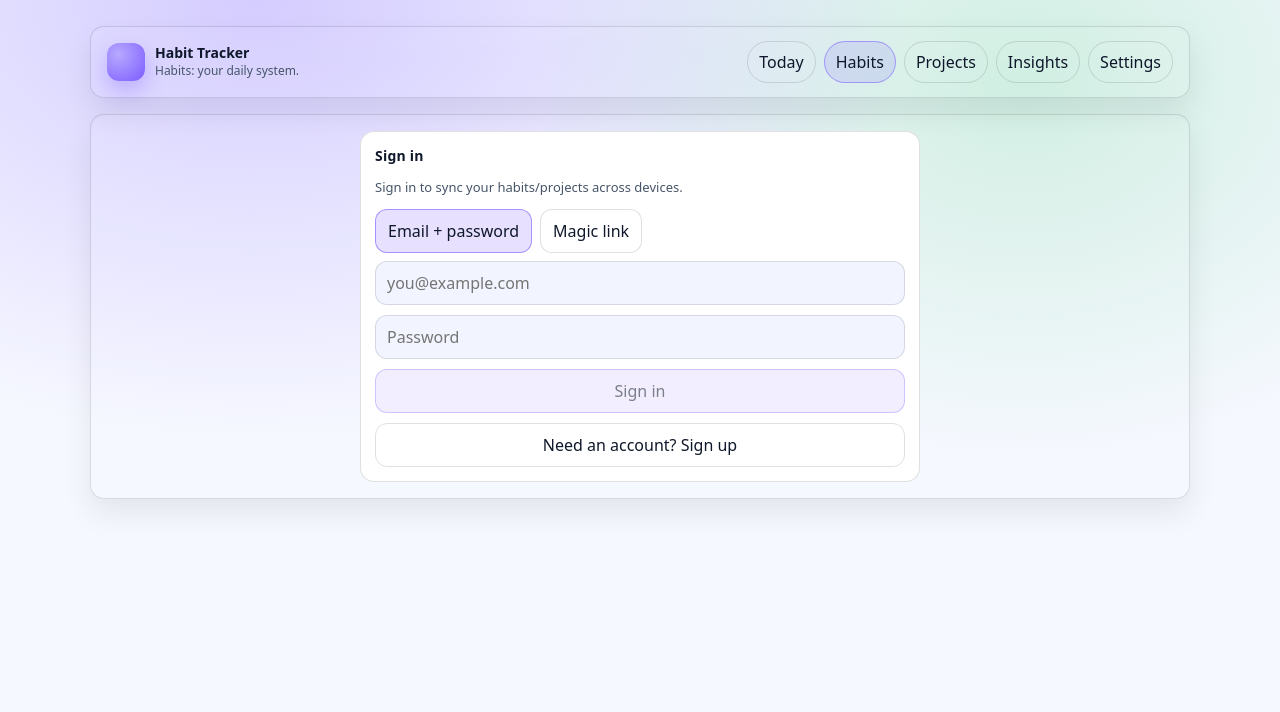
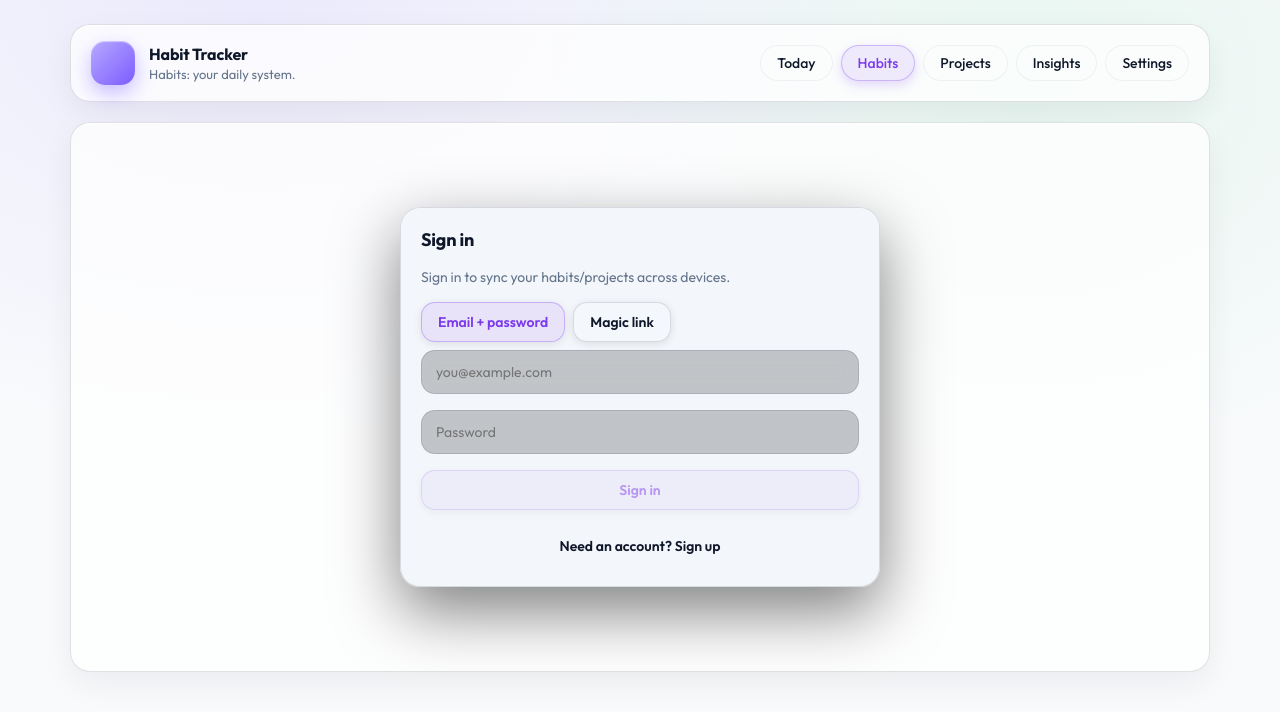
Before and after one commit to Kishor0513/Habit-tracker, a React (Vite) app: page /#/habits in a window 1280 px wide. Shown: the top 712 px of the page. Built offline with nearby package versions, Linux system fonts and the light colour scheme; no server answers.

Commit message:
feat: Upgrade Habit Tracker to v2.0 with premium bento glassmorphism UI

```diff
--- a/package.json
+++ b/package.json
@@ -1,7 +1,7 @@
 {
   "name": "habit-tracker",
   "private": true,
-  "version": "0.1.0",
+  "version": "2.0.0",
   "type": "module",
   "scripts": {
     "dev": "vite",
--- a/src/styles/index.scss
+++ b/src/styles/index.scss
@@ -1,44 +1,57 @@
-$mono:
-	ui-monospace, SFMono-Regular, Menlo, Monaco, Consolas, 'Liberation Mono',
-	'Courier New', monospace;
-$sans:
-	ui-sans-serif,
-	system-ui,
-	-apple-system,
-	Segoe UI,
-	Roboto,
-	'Helvetica Neue',
-	Arial,
-	'Noto Sans',
-	'Liberation Sans',
-	sans-serif;
+@import url('https://fonts.googleapis.com/css2?family=Outfit:wght@300;400;500;600;700;800&display=swap');
+
+$mono: ui-monospace, SFMono-Regular, Menlo, Monaco, Consolas, 'Liberation Mono', 'Courier New', monospace;
+$sans: 'Outfit', system-ui, -apple-system, Segoe UI, Roboto, 'Helvetica Neue', Arial, sans-serif;
 
 :root {
-	--bg: #0b0f19;
-	--panel: #121a2b;
-	--panel-2: #0f1626;
-	--text: #e8eefc;
-	--muted: #a9b4cf;
+	--bg: #09090b;
+	--bg-gradient: radial-gradient(1200px 800px at 20% 0%, rgba(124, 92, 255, 0.15), transparent 55%),
+		radial-gradient(900px 700px at 80% 10%, rgba(34, 197, 94, 0.1), transparent 55%), #09090b;
+	--panel: rgba(24, 24, 27, 0.55);
+	--panel-2: rgba(39, 39, 42, 0.6);
+	--text: #fafafa;
+	--muted: #a1a1aa;
+	--border-light: rgba(255, 255, 255, 0.06);
 	--border: rgba(255, 255, 255, 0.12);
-	--shadow: 0 18px 40px rgba(0, 0, 0, 0.35);
-	--brand: #7c5cff;
-	--brand-2: #22c55e;
+	--border-hover: rgba(255, 255, 255, 0.25);
+	--shadow: 0 16px 40px rgba(0, 0, 0, 0.4), inset 0 1px 0 rgba(255, 255, 255, 0.05);
+	--brand: #a78bfa;
+	--brand-bg: rgba(139, 92, 246, 0.15);
+	--brand-border: rgba(139, 92, 246, 0.4);
+	--brand-2: #34d399;
 	--danger: #ef4444;
+	--danger-bg: rgba(239, 68, 68, 0.15);
+	--danger-border: rgba(239, 68, 68, 0.4);
 	--warn: #f59e0b;
-	--radius: 14px;
-	--focus: 0 0 0 4px rgba(124, 92, 255, 0.25);
+	--radius: 20px;
+	--radius-sm: 14px;
+	--radius-pill: 999px;
+	--focus: 0 0 0 3px rgba(139, 92, 246, 0.4);
+	--blur: blur(20px);
 }
 
 @media (prefers-color-scheme: light) {
 	:root {
-		--bg: #f6f8ff;
-		--panel: #ffffff;
-		--panel-2: #f2f5ff;
+		--bg: #f8fafc;
+		--bg-gradient: radial-gradient(1200px 800px at 20% 0%, rgba(124, 92, 255, 0.1), transparent 55%),
+			radial-gradient(900px 700px at 80% 10%, rgba(34, 197, 94, 0.08), transparent 55%), #f8fafc;
+		--panel: rgba(255, 255, 255, 0.75);
+		--panel-2: rgba(241, 245, 249, 0.85);
 		--text: #0f172a;
-		--muted: #475569;
-		--border: rgba(2, 6, 23, 0.12);
-		--shadow: 0 14px 30px rgba(2, 6, 23, 0.08);
-		--focus: 0 0 0 4px rgba(124, 92, 255, 0.18);
+		--muted: #64748b;
+		--border-light: rgba(15, 23, 42, 0.05);
+		--border: rgba(15, 23, 42, 0.12);
+		--border-hover: rgba(15, 23, 42, 0.2);
+		--shadow: 0 12px 32px rgba(15, 23, 42, 0.06), inset 0 1px 0 rgba(255, 255, 255, 0.8);
+		--brand: #7c3aed;
+		--brand-bg: rgba(124, 58, 237, 0.1);
+		--brand-border: rgba(124, 58, 237, 0.3);
+		--brand-2: #10b981;
+		--danger: #dc2626;
+		--danger-bg: rgba(220, 38, 38, 0.1);
+		--danger-border: rgba(220, 38, 38, 0.3);
+		--focus: 0 0 0 3px rgba(124, 58, 237, 0.3);
+		--blur: blur(24px);
 	}
 }
 
@@ -46,8 +59,7 @@ $sans:
 	box-sizing: border-box;
 }
 
-html,
-body {
+html, body {
 	height: 100%;
 }
 
@@ -55,18 +67,10 @@ body {
 	margin: 0;
 	font-family: $sans;
 	color: var(--text);
-	background:
-		radial-gradient(
-			1200px 800px at 20% 0%,
-			rgba(124, 92, 255, 0.28),
-			transparent 55%
-		),
-		radial-gradient(
-			900px 700px at 80% 10%,
-			rgba(34, 197, 94, 0.18),
-			transparent 55%
-		),
-		var(--bg);
+	background: var(--bg-gradient);
+	background-attachment: fixed;
+	-webkit-font-smoothing: antialiased;
+	-moz-osx-font-smoothing: grayscale;
 }
 
 a {
@@ -74,10 +78,7 @@ a {
 	text-decoration: none;
 }
 
-button,
-input,
-select,
-textarea {
+button, input, select, textarea {
 	font: inherit;
 	color: inherit;
 }
@@ -85,7 +86,12 @@ textarea {
 :focus-visible {
 	outline: none;
 	box-shadow: var(--focus);
-	border-radius: 10px;
+	border-radius: var(--radius-sm);
+}
+
+@keyframes fadeInScale {
+	from { opacity: 0; transform: scale(0.98) translateY(10px); }
+	to { opacity: 1; transform: scale(1) translateY(0); }
 }
 
 .app {
@@ -95,56 +101,87 @@ textarea {
 }
 
 .shell {
-	width: min(1100px, 94vw);
-	margin: 26px auto 48px;
+	width: min(1140px, 94vw);
+	margin: 24px auto 60px;
 	display: grid;
-	gap: 16px;
+	gap: 20px;
+	animation: fadeInScale 0.6s cubic-bezier(0.16, 1, 0.3, 1) forwards;
+}
+
+/* Glassmorphism elements */
+.glass {
+	background: var(--panel);
+	backdrop-filter: var(--blur);
+	-webkit-backdrop-filter: var(--blur);
+	border: 1px solid var(--border);
+	box-shadow: var(--shadow);
 }
 
 .topbar {
 	display: flex;
 	align-items: center;
 	justify-content: space-between;
-	gap: 12px;
-	padding: 14px 16px;
-	background: linear-gradient(
-		180deg,
-		rgba(255, 255, 255, 0.04),
-		rgba(255, 255, 255, 0)
-	);
-	border: 1px solid var(--border);
+	gap: 16px;
+	padding: 16px 20px;
 	border-radius: var(--radius);
-	box-shadow: var(--shadow);
+	@extend .glass;
+	transition: transform 0.3s ease, box-shadow 0.3s ease;
+
+	&:hover {
+		box-shadow: 0 20px 48px rgba(0, 0, 0, 0.45), inset 0 1px 0 rgba(255, 255, 255, 0.08);
+	}
 }
 
 .brand {
 	display: flex;
 	align-items: center;
-	gap: 10px;
+	gap: 14px;
 	min-width: 0;
 }
 
 .logo {
-	width: 38px;
-	height: 38px;
-	border-radius: 12px;
-	background: radial-gradient(circle at 30% 30%, #b7a9ff, #7c5cff);
-	box-shadow: 0 10px 22px rgba(124, 92, 255, 0.35);
+	width: 44px;
+	height: 44px;
+	border-radius: 14px;
+	background: linear-gradient(135deg, #b7a9ff, #7c5cff);
+	box-shadow: 0 8px 20px rgba(124, 92, 255, 0.4), inset 0 1px 1px rgba(255, 255, 255, 0.5);
+	position: relative;
+	overflow: hidden;
+
+	&::after {
+		content: '';
+		position: absolute;
+		top: 0;
+		left: -100%;
+		width: 50%;
+		height: 100%;
+		background: linear-gradient(to right, transparent, rgba(255,255,255,0.4), transparent);
+		transform: skewX(-20deg);
+		animation: shimmer 4s infinite 2s;
+	}
+}
+
+@keyframes shimmer {
+	0% { left: -100%; }
+	20% { left: 200%; }
+	100% { left: 200%; }
 }
 
 .brandText {
 	min-width: 0;
 
 	h1 {
-		font-size: 14px;
-		line-height: 1.2;
-		margin: 0;
+		font-size: 16px;
+		font-weight: 700;
+		letter-spacing: -0.01em;
+		margin: 0 0 2px 0;
 	}
 
 	p {
 		margin: 0;
 		color: var(--muted);
-		font-size: 12px;
+		font-size: 13px;
+		font-weight: 400;
 		white-space: nowrap;
 		overflow: hidden;
 		text-overflow: ellipsis;
@@ -159,77 +196,92 @@ textarea {
 }
 
 .pill {
-	padding: 9px 11px;
-	border-radius: 999px;
-	border: 1px solid var(--border);
-	background: rgba(255, 255, 255, 0.04);
+	padding: 8px 16px;
+	border-radius: var(--radius-pill);
+	border: 1px solid var(--border-light);
+	background: rgba(255, 255, 255, 0.03);
+	font-size: 14px;
+	font-weight: 500;
 	cursor: pointer;
-	transition:
-		transform 0.08s ease,
-		background 0.15s ease,
-		border-color 0.15s ease;
+	transition: all 0.2s cubic-bezier(0.16, 1, 0.3, 1);
 	display: inline-flex;
 	align-items: center;
 	justify-content: center;
 
 	&:hover {
-		transform: translateY(-1px);
-		background: rgba(255, 255, 255, 0.06);
+		transform: translateY(-2px);
+		background: rgba(255, 255, 255, 0.08);
+		border-color: var(--border-hover);
+		color: var(--text);
+	}
+
+	&:active {
+		transform: translateY(0);
 	}
 
 	&.isActive {
-		border-color: rgba(124, 92, 255, 0.55);
-		background: rgba(124, 92, 255, 0.14);
+		border-color: var(--brand-border);
+		background: var(--brand-bg);
+		color: var(--brand);
+		box-shadow: 0 4px 12px rgba(124, 58, 237, 0.2);
 	}
 }
 
 .content {
-	padding: 16px;
-	border: 1px solid var(--border);
+	@extend .glass;
+	padding: 24px;
 	border-radius: var(--radius);
-	background: rgba(255, 255, 255, 0.04);
-	box-shadow: var(--shadow);
 }
 
 .grid {
 	display: grid;
-	gap: 12px;
+	gap: 20px;
 
 	&.two {
 		grid-template-columns: 1fr;
-
 		@media (min-width: 900px) {
-			grid-template-columns: 1.15fr 0.85fr;
+			grid-template-columns: 1fr calc(340px + 5vw);
 		}
 	}
 }
 
 .stack {
 	display: grid;
-	gap: 10px;
+	gap: 16px;
+	align-content: start;
 }
 
 .card {
-	background: var(--panel);
-	border: 1px solid var(--border);
+	@extend .glass;
+	background: var(--panel-2);
 	border-radius: var(--radius);
-	padding: 14px;
+	padding: 20px;
+	transition: transform 0.3s ease, box-shadow 0.3s ease;
+
+	&:hover {
+		box-shadow: 0 18px 44px rgba(0, 0, 0, 0.4);
+	}
 
 	h2 {
-		margin: 0 0 10px;
-		font-size: 14px;
-		letter-spacing: 0.2px;
+		margin: 0 0 16px;
+		font-size: 18px;
+		font-weight: 700;
+		letter-spacing: -0.01em;
+		display: flex;
+		align-items: center;
+		gap: 8px;
 	}
 }
 
 .subtle {
 	color: var(--muted);
-	font-size: 13px;
+	font-size: 14px;
+	line-height: 1.5;
 }
 
 .row {
 	display: flex;
-	gap: 10px;
+	gap: 12px;
 	align-items: center;
 
 	&.between {
@@ -242,96 +294,153 @@ textarea {
 	align-items: center;
 	justify-content: center;
 	gap: 8px;
-	border-radius: 12px;
+	border-radius: var(--radius-sm);
 	border: 1px solid var(--border);
-	padding: 10px 12px;
+	padding: 10px 16px;
 	background: rgba(255, 255, 255, 0.05);
+	font-weight: 600;
+	font-size: 14px;
 	cursor: pointer;
+	transition: all 0.2s cubic-bezier(0.16, 1, 0.3, 1);
+	box-shadow: 0 2px 8px rgba(0,0,0,0.1);
+
+	&:hover:not(:disabled) {
+		transform: translateY(-2px);
+		background: rgba(255, 255, 255, 0.1);
+		border-color: var(--border-hover);
+		box-shadow: 0 6px 16px rgba(0,0,0,0.2);
+	}
+
+	&:active:not(:disabled) {
+		transform: translateY(0);
+	}
 
 	&.primary {
-		background: rgba(124, 92, 255, 0.18);
-		border-color: rgba(124, 92, 255, 0.6);
+		background: var(--brand-bg);
+		border-color: var(--brand-border);
+		color: var(--brand);
+
+		&:hover:not(:disabled) {
+			background: rgba(139, 92, 246, 0.25);
+			box-shadow: 0 8px 24px rgba(124, 58, 237, 0.35);
+		}
 	}
 
 	&.danger {
-		background: rgba(239, 68, 68, 0.14);
-		border-color: rgba(239, 68, 68, 0.55);
+		background: var(--danger-bg);
+		border-color: var(--danger-border);
+		color: var(--danger);
+
+		&:hover:not(:disabled) {
+			background: rgba(239, 68, 68, 0.25);
+			box-shadow: 0 8px 24px rgba(220, 38, 38, 0.35);
+		}
 	}
 
 	&.ghost {
 		background: transparent;
+		border-color: transparent;
+		box-shadow: none;
+
+		&:hover:not(:disabled) {
+			background: rgba(255, 255, 255, 0.08);
+		}
 	}
 
 	&:disabled {
-		opacity: 0.55;
+		opacity: 0.5;
 		cursor: not-allowed;
 	}
 }
 
-.input,
-.select,
-.textarea {
+.input, .select, .textarea {
 	width: 100%;
-	border-radius: 12px;
+	border-radius: var(--radius-sm);
 	border: 1px solid var(--border);
-	padding: 10px 11px;
-	background: var(--panel-2);
+	padding: 12px 14px;
+	background: rgba(0,0,0,0.2);
+	font-size: 14px;
+	transition: all 0.2s ease;
+	backdrop-filter: blur(8px);
+
+	&:focus {
+		background: rgba(0,0,0,0.4);
+		border-color: var(--brand);
+		box-shadow: 0 0 0 4px rgba(139, 92, 246, 0.2);
+	}
 }
 
 .textarea {
-	min-height: 94px;
+	min-height: 100px;
 	resize: vertical;
+	line-height: 1.5;
 }
 
 .twoCols {
 	display: grid;
 	grid-template-columns: 1fr 1fr;
-	gap: 10px;
+	gap: 16px;
 }
 
 .kpiGrid {
 	display: grid;
 	grid-template-columns: repeat(3, minmax(0, 1fr));
-	gap: 10px;
+	gap: 12px;
 }
 
 .kpi {
 	display: grid;
 	gap: 6px;
-	padding: 12px;
-	border: 1px solid var(--border);
-	border-radius: 14px;
-	background: linear-gradient(
-		180deg,
-		rgba(255, 255, 255, 0.04),
-		rgba(255, 255, 255, 0)
-	);
+	padding: 16px;
+	border: 1px solid var(--border-light);
+	border-radius: var(--radius-sm);
+	background: linear-gradient(180deg, rgba(255, 255, 255, 0.05), rgba(255, 255, 255, 0));
+	transition: transform 0.2s ease, background 0.2s ease;
+
+	&:hover {
+		transform: translateY(-2px);
+		background: linear-gradient(180deg, rgba(255, 255, 255, 0.08), rgba(255, 255, 255, 0.02));
+	}
 
 	.label {
-		font-size: 12px;
+		font-size: 13px;
 		color: var(--muted);
+		font-weight: 500;
 	}
 
 	.value {
-		font-size: 18px;
-		font-weight: 650;
+		font-size: 24px;
+		font-weight: 800;
+		color: var(--text);
+		letter-spacing: -0.02em;
 	}
 }
 
 .list {
 	display: grid;
-	gap: 10px;
+	gap: 12px;
 }
 
 .item {
-	border: 1px solid var(--border);
-	border-radius: 14px;
-	padding: 12px;
-	background: rgba(255, 255, 255, 0.03);
+	border: 1px solid var(--border-light);
+	border-radius: var(--radius-sm);
+	padding: 16px;
+	background: rgba(0, 0, 0, 0.2);
+	transition: all 0.2s cubic-bezier(0.16, 1, 0.3, 1);
+	position: relative;
+	overflow: hidden;
+
+	&:hover {
+		background: rgba(255, 255, 255, 0.04);
+		border-color: var(--border-hover);
+		transform: translateY(-2px);
+		box-shadow: 0 8px 24px rgba(0, 0, 0, 0.25);
+	}
 }
 
 .itemName {
-	font-weight: 650;
+	font-weight: 600;
+	font-size: 15px;
 	white-space: nowrap;
 	overflow: hidden;
 	text-overflow: ellipsis;
@@ -340,146 +449,178 @@ textarea {
 
 .badge {
 	font-family: $mono;
-	font-size: 12px;
-	padding: 3px 8px;
-	border-radius: 999px;
+	font-size: 11px;
+	font-weight: 600;
+	padding: 4px 10px;
+	border-radius: var(--radius-pill);
 	border: 1px solid var(--border);
-	color: var(--muted);
+	color: var(--text);
+	background: rgba(255,255,255,0.06);
+	letter-spacing: 0.05em;
+	text-transform: uppercase;
 }
 
 .badge.isPalClock {
 	color: #e9d5ff;
-	border-color: rgba(233, 213, 255, 0.8);
-	background: rgba(124, 58, 237, 0.3);
+	border-color: rgba(168, 85, 247, 0.5);
+	background: rgba(147, 51, 234, 0.3);
+	box-shadow: 0 0 12px rgba(147, 51, 234, 0.4);
 }
 
 .authCard {
-	max-width: 560px;
-	margin: 0 auto;
+	max-width: 480px;
+	margin: 60px auto;
+	box-shadow: 0 24px 64px rgba(0, 0, 0, 0.5);
 }
 
 .productivityHub {
 	display: grid;
-	gap: 12px;
+	gap: 16px;
 }
 
 .hubTopRow {
 	display: flex;
 	align-items: center;
 	justify-content: space-between;
-	gap: 10px;
+	gap: 12px;
 	flex-wrap: wrap;
 }
 
 .hubClock {
 	font-family: $mono;
-	font-size: 26px;
-	font-weight: 700;
+	font-size: 28px;
+	font-weight: 800;
+	letter-spacing: -0.02em;
+	background: linear-gradient(135deg, #fff, var(--muted));
+	-webkit-background-clip: text;
+	-webkit-text-fill-color: transparent;
 }
 
 .calendarCard {
-	border: 1px solid var(--border);
-	border-radius: 14px;
-	padding: 10px;
-	background: rgba(255, 255, 255, 0.03);
+	border: 1px solid var(--border-light);
+	border-radius: var(--radius-sm);
+	padding: 16px;
+	background: rgba(0, 0, 0, 0.2);
 }
 
 .calendarTitle {
 	font-weight: 700;
-	margin-bottom: 8px;
+	font-size: 15px;
+	margin-bottom: 12px;
 }
 
-.calendarWeekdays,
-.calendarGrid {
+.calendarWeekdays, .calendarGrid {
 	display: grid;
 	grid-template-columns: repeat(7, minmax(0, 1fr));
-	gap: 6px;
+	gap: 8px;
 }
 
 .calendarWeekdays {
-	margin-bottom: 6px;
+	margin-bottom: 8px;
 
 	span {
-		font-size: 12px;
+		font-size: 11px;
+		font-weight: 600;
 		color: var(--muted);
 		text-align: center;
+		text-transform: uppercase;
+		letter-spacing: 0.05em;
 	}
 }
 
 .calendarCell {
-	min-height: 30px;
+	aspect-ratio: 1;
 	display: grid;
 	place-items: center;
-	border: 1px solid var(--border);
+	border: 1px solid var(--border-light);
 	border-radius: 10px;
-	font-size: 12px;
+	font-size: 13px;
+	font-weight: 500;
 	color: var(--muted);
+	transition: all 0.2s ease;
+	background: rgba(255,255,255,0.02);
+
+	&:hover {
+		background: rgba(255,255,255,0.08);
+		border-color: var(--border-hover);
+		color: var(--text);
+	}
 }
 
 .calendarCell.isToday {
-	color: var(--text);
-	border-color: rgba(124, 92, 255, 0.8);
-	background: rgba(124, 92, 255, 0.18);
-	font-weight: 700;
+	color: #fff;
+	border-color: var(--brand);
+	background: var(--brand);
+	font-weight: 800;
+	box-shadow: 0 4px 16px rgba(124, 58, 237, 0.5);
 }
 
 .focusTimerRow {
-	border: 1px solid var(--border);
-	border-radius: 14px;
-	padding: 10px;
+	border: 1px solid var(--border-light);
+	border-radius: var(--radius-sm);
+	padding: 16px;
 	display: grid;
-	gap: 8px;
+	gap: 10px;
+	background: rgba(0, 0, 0, 0.2);
+	align-items: center;
+	transition: all 0.2s ease;
+
+	&:hover {
+		border-color: var(--border-hover);
+		background: rgba(255, 255, 255, 0.03);
+	}
 }
 
 .timerLabel {
-	font-size: 12px;
+	font-size: 13px;
+	font-weight: 500;
 	color: var(--muted);
 }
 
 .timerValue {
 	font-family: $mono;
-	font-size: 24px;
-	font-weight: 700;
+	font-size: 32px;
+	font-weight: 800;
+	letter-spacing: -0.02em;
+	color: var(--brand);
+	text-shadow: 0 0 20px rgba(124, 58, 237, 0.4);
 }
 
 .spotifyNowPlaying {
-	padding: 10px;
-	border-radius: 12px;
-	border: 1px solid var(--border);
-	background: rgba(255, 255, 255, 0.03);
+	padding: 16px;
+	border-radius: var(--radius-sm);
+	border: 1px solid var(--border-light);
+	background: rgba(0, 0, 0, 0.2);
 }
 
 .spotifyPlayerCard {
-	padding: 10px;
-	border-radius: 12px;
-	border: 1px solid var(--border);
-	background: linear-gradient(
-		180deg,
-		rgba(30, 215, 96, 0.14),
-		rgba(255, 255, 255, 0.03)
-	);
+	padding: 16px;
+	border-radius: var(--radius-sm);
+	border: 1px solid rgba(16, 185, 129, 0.3);
+	background: linear-gradient(180deg, rgba(16, 185, 129, 0.1), rgba(0, 0, 0, 0.3));
 	display: grid;
-	gap: 10px;
+	gap: 16px;
+	box-shadow: 0 12px 32px rgba(16, 185, 129, 0.15);
 }
 
 .spotifyPlayerHead {
 	display: flex;
 	align-items: center;
 	justify-content: space-between;
-	gap: 10px;
+	gap: 12px;
 	flex-wrap: wrap;
 }
 
 .spotifyTrackRow {
 	display: grid;
-	grid-template-columns: 64px 1fr;
-	gap: 10px;
+	grid-template-columns: 72px 1fr;
+	gap: 16px;
 	align-items: center;
 }
 
 .spotifyCoverWrap {
-	width: 64px;
-	height: 64px;
+	width: 72px;
+	height: 72px;
 }
 
 .spotifyCover {
@@ -487,27 +628,34 @@ textarea {
 	height: 100%;
 	border-radius: 12px;
 	object-fit: cover;
-	border: 1px solid var(--border);
-	box-shadow: 0 8px 18px rgba(2, 6, 23, 0.25);
+	border: 1px solid rgba(255,255,255,0.1);
+	box-shadow: 0 8px 24px rgba(0, 0, 0, 0.4);
+	transition: transform 0.3s ease;
+
+	&:hover {
+		transform: scale(1.05);
+	}
 }
 
 .spotifyCoverFallback {
 	display: grid;
 	place-items: center;
-	font-size: 26px;
-	font-weight: 700;
-	color: #bbf7d0;
-	background: rgba(30, 215, 96, 0.2);
+	font-size: 28px;
+	font-weight: 800;
+	color: #6ee7b7;
+	background: rgba(16, 185, 129, 0.2);
+	border-radius: 12px;
+	height: 100%;
 }
 
 .spotifyTrackMeta {
 	min-width: 0;
 	display: grid;
-	gap: 4px;
+	gap: 6px;
 }
 
 .spotifyTrackTitle {
-	font-size: 14px;
+	font-size: 16px;
 	font-weight: 700;
 	white-space: nowrap;
 	overflow: hidden;
@@ -516,37 +664,40 @@ textarea {
 
 .playlistTrackItem {
 	display: grid;
-	grid-template-columns: 30px 1fr;
-	gap: 10px;
+	grid-template-columns: 36px 1fr;
+	gap: 12px;
 	align-items: center;
-	padding: 10px;
-	border: 1px solid var(--border);
-	border-radius: 10px;
-	background: rgba(255, 255, 255, 0.03);
-	transition: all 0.15s ease;
+	padding: 12px;
+	border: 1px solid var(--border-light);
+	border-radius: 12px;
+	background: rgba(255, 255, 255, 0.02);
+	transition: all 0.2s cubic-bezier(0.16, 1, 0.3, 1);
+	cursor: pointer;
 
 	&:hover {
-		background: rgba(255, 255, 255, 0.06);
-		border-color: rgba(124, 92, 255, 0.4);
+		background: rgba(255, 255, 255, 0.08);
+		border-color: var(--border-hover);
+		transform: translateX(4px);
 	}
 
 	&.isActive {
-		background: rgba(30, 215, 96, 0.15);
-		border-color: rgba(30, 215, 96, 0.6);
+		background: rgba(16, 185, 129, 0.15);
+		border-color: rgba(16, 185, 129, 0.5);
+		box-shadow: 0 4px 16px rgba(16, 185, 129, 0.2);
 	}
 }
 
 .playlistTrackNumber {
-	font-size: 12px;
+	font-size: 13px;
 	color: var(--muted);
 	text-align: center;
 	font-family: $mono;
-	font-weight: 600;
+	font-weight: 700;
 }
 
 .playlistTrackName {
-	font-size: 13px;
-	font-weight: 600;
+	font-size: 14px;
+	font-weight: 700;
 	white-space: nowrap;
 	overflow: hidden;
 	text-overflow: ellipsis;
@@ -554,7 +705,8 @@ textarea {
 }
 
 .playlistTrackArtist {
-	font-size: 12px;
+	font-size: 13px;
+	color: var(--muted);
 	white-space: nowrap;
 	overflow: hidden;
 	text-overflow: ellipsis;
@@ -562,71 +714,85 @@ textarea {
 }
 
 .dot {
-	width: 11px;
-	height: 11px;
-	border-radius: 999px;
+	width: 14px;
+	height: 14px;
+	border-radius: var(--radius-pill);
 	background: var(--brand);
-	box-shadow: 0 0 0 4px rgba(124, 92, 255, 0.12);
 	flex: 0 0 auto;
+	transition: transform 0.2s ease, box-shadow 0.2s ease;
 }
 
 .modalBackdrop {
 	position: fixed;
 	inset: 0;
-	background: rgba(0, 0, 0, 0.5);
+	background: rgba(0, 0, 0, 0.6);
+	backdrop-filter: blur(8px);
+	-webkit-backdrop-filter: blur(8px);
 	display: grid;
 	place-items: center;
-	padding: 18px;
+	padding: 24px;
+	z-index: 100;
+	animation: fadeInScale 0.3s cubic-bezier(0.16, 1, 0.3, 1) forwards;
 }
 
 .modal {
-	width: min(780px, 96vw);
-	border-radius: 18px;
+	width: min(840px, 96vw);
+	border-radius: 24px;
 	border: 1px solid var(--border);
 	background: var(--panel);
-	box-shadow: 0 26px 60px rgba(0, 0, 0, 0.5);
-	padding: 16px;
+	box-shadow: 0 32px 80px rgba(0, 0, 0, 0.6), inset 0 1px 0 rgba(255,255,255,0.1);
+	padding: 24px;
+	max-height: 90vh;
+	overflow-y: auto;
 }
 
 .modalHeader {
 	display: flex;
 	align-items: center;
 	justify-content: space-between;
-	gap: 10px;
+	gap: 16px;
+	margin-bottom: 20px;
 
 	h3 {
 		margin: 0;
-		font-size: 15px;
+		font-size: 20px;
+		font-weight: 800;
+		letter-spacing: -0.02em;
 	}
 }
 
 .modalBody {
-	margin-top: 10px;
+	margin-top: 16px;
 }
 
 .modalActions {
 	display: flex;
 	justify-content: flex-end;
-	gap: 10px;
-	margin-top: 12px;
+	gap: 12px;
+	margin-top: 24px;
+	padding-top: 20px;
+	border-top: 1px solid var(--border-light);
 }
 
 .toastViewport {
 	position: fixed;
-	bottom: 18px;
+	bottom: 24px;
 	left: 50%;
 	transform: translateX(-50%);
 	max-width: min(900px, 92vw);
 	display: grid;
-	gap: 10px;
+	gap: 12px;
 	z-index: 1000;
 }
 
 .toast {
-	padding: 12px 14px;
-	border-radius: 16px;
-	border: 1px solid var(--border);
-	background: rgba(15, 22, 38, 0.9);
+	padding: 14px 20px;
+	border-radius: var(--radius-sm);
+	border: 1px solid rgba(255,255,255,0.15);
+	background: rgba(24, 24, 27, 0.95);
 	color: var(--text);
-	box-shadow: var(--shadow);
+	font-weight: 500;
+	box-shadow: 0 12px 32px rgba(0, 0, 0, 0.4), inset 0 1px 0 rgba(255,255,255,0.1);
+	backdrop-filter: blur(12px);
+	animation: fadeInScale 0.3s cubic-bezier(0.16, 1, 0.3, 1) forwards;
 }
```
